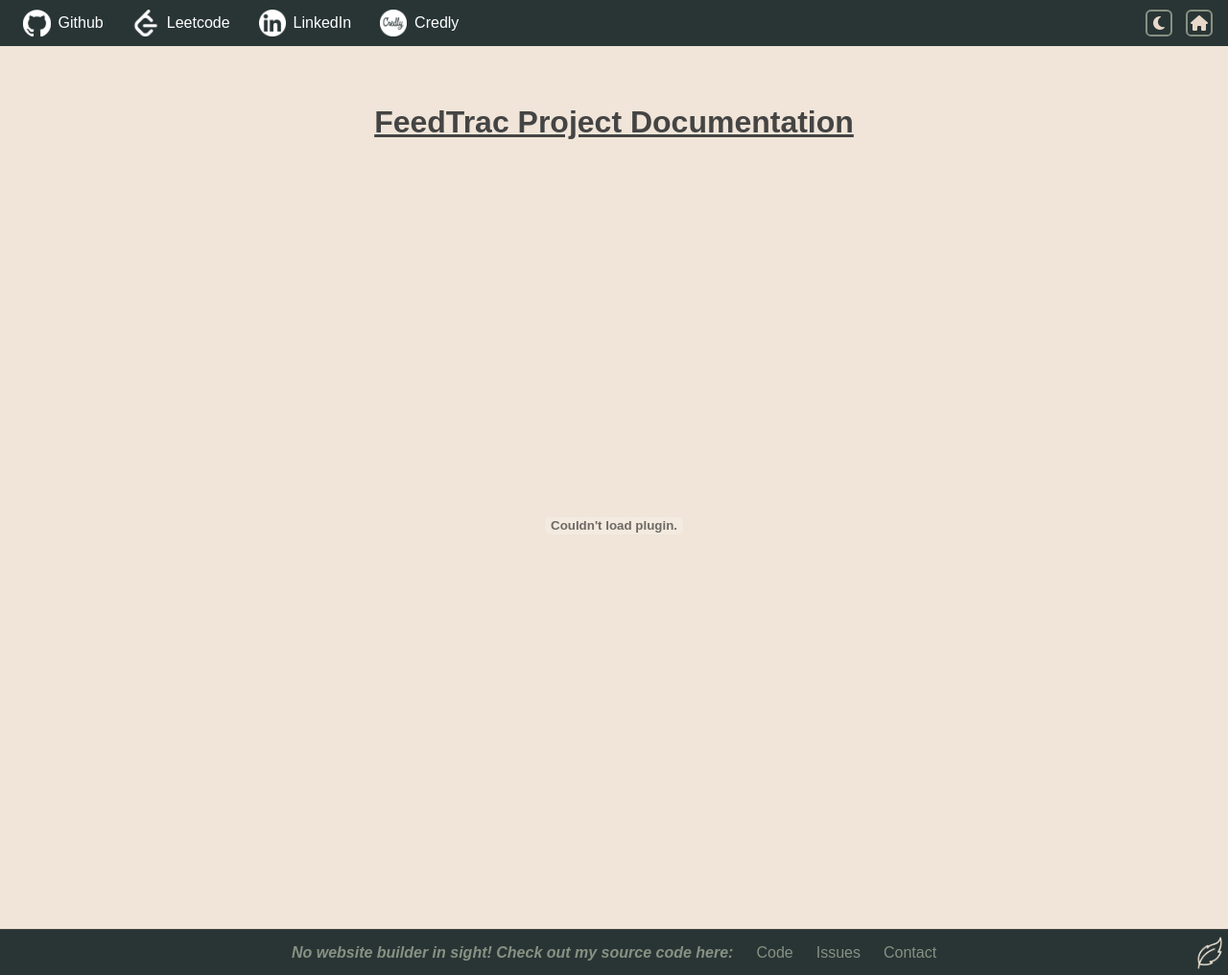
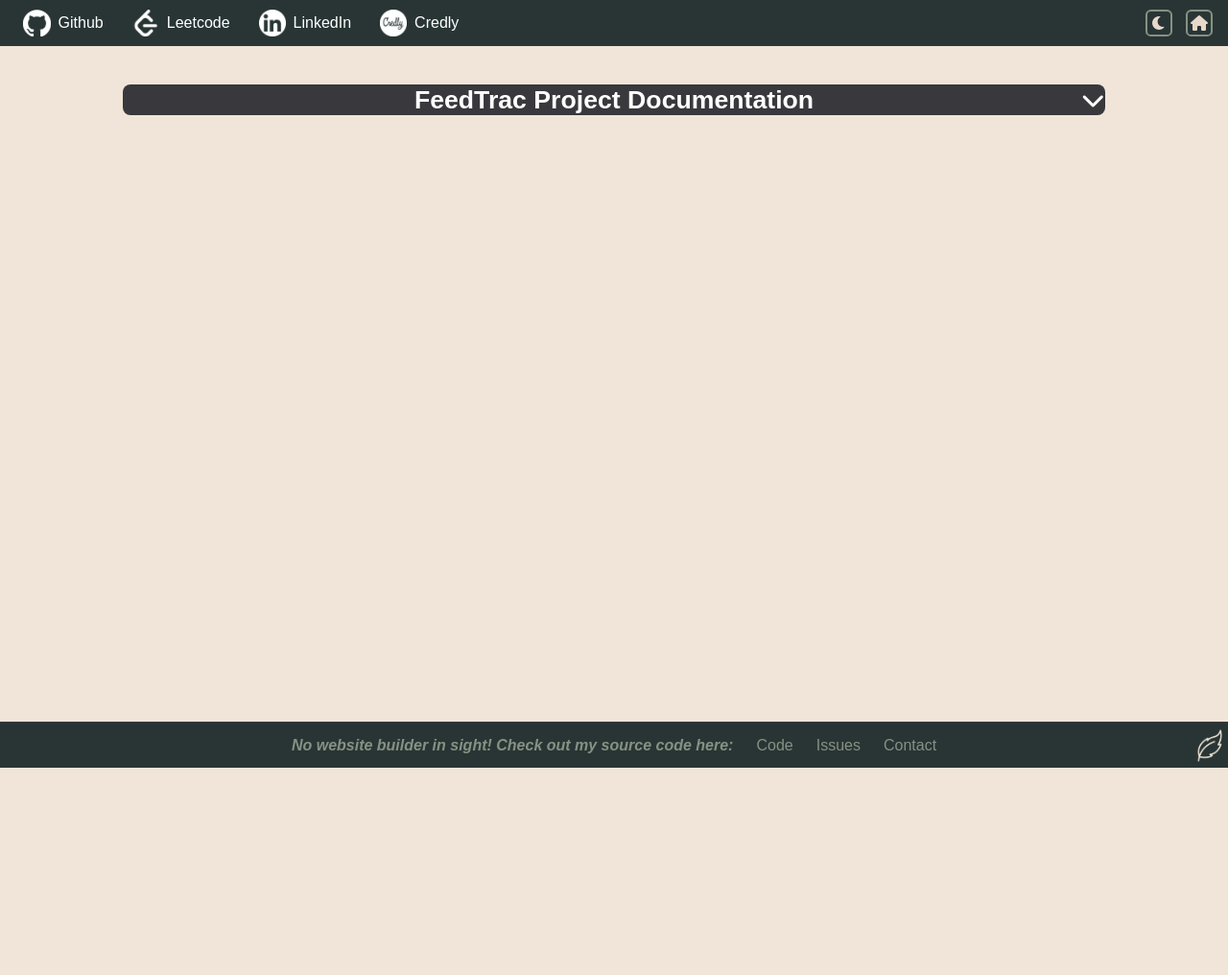
Before and after one commit to OSmith132/Osmith132.github.io, a PHP site: page /FeedTrac.html in a window 1280 px wide. Shown: the whole page at 96% size. After the commit the page ends 800 px from the top, so only its background shows below. Run offline with PHP 8.4, Linux system fonts and the light colour scheme; some libraries are stand-ins or nearby versions.

Commit message:
Fixed Main bug in index and added dropdown docs

```diff
--- a/FeedTrac.html
+++ b/FeedTrac.html
@@ -17,7 +17,7 @@
         <link rel="preconnect" href="https://fonts.googleapis.com">
         <link rel="preconnect" href="https://fonts.gstatic.com" crossorigin>
         <link href="https://fonts.googleapis.com/css2?family=Roboto:ital,wght@0,100;0,300;0,400;0,500;0,700;0,900;1,100;1,300;1,400;1,500;1,700;1,900&display=swap" rel="stylesheet">
-
+        <link rel="stylesheet" href="https://cdnjs.cloudflare.com/ajax/libs/font-awesome/6.0.0-beta3/css/all.min.css">
 
 
 
@@ -31,6 +31,8 @@
             integrity="sha256-2Kok7MbOyxpgUVvAk/HJ2jigOSYS2auK4Pfzbm7uH60="
             crossorigin="anonymous">
         </script>
+
+
 
         <script>
         $(function(){
@@ -50,22 +52,26 @@
         <!-- Main  -->
         <main>
 
+                <div class="pdfViewerContainer">
 
-
-
-            <div class="pdfViewer">
-                <h1>FeedTrac Project Documentation</h1>
-
-                <embed src="assets\Documentation\Team_Software_engineering.pdf" width="80%" height="100%"/>
-            </div>
+                    <button class="toggleButton">
+                        <h1>FeedTrac Project Documentation</h1>
+                        <i class="fas fa-chevron-down arrow"></i> <!-- Down arrow initially -->
+                    </button>
+                    <div class="pdfViewer">
+                        <embed src="assets/Documentation/Team_Software_engineering.pdf" style="height: 100vh; width: 80vw;" />
+                    </div>
+                </div>
 
 
         </main>
 
 
-            <!-- Footer -->
+        <!-- Footer -->
         <div id="footer"></div>
 
     </body>
 
+
+
 </html>
--- a/scripts/main.js
+++ b/scripts/main.js
@@ -121,3 +121,24 @@
         element.type = "password";
     }
 }
+
+
+document.querySelector('.toggleButton').addEventListener('click', function() {
+    const pdfViewer = document.querySelector('.pdfViewer');
+    const arrow = document.querySelector('.arrow');
+    const toggleButton = document.querySelector('.toggleButton');
+
+    if (pdfViewer.classList.contains('active')) {
+        pdfViewer.classList.remove('active');
+        arrow.classList.remove('rotate'); // Reset arrow direction
+        // Set border radius for hidden state
+        toggleButton.style.borderBottomLeftRadius = '1vh';
+        toggleButton.style.borderBottomRightRadius = '1vh';
+    } else {
+        pdfViewer.classList.add('active');
+        arrow.classList.add('rotate'); // Rotate arrow upwards
+        // Set border radius for visible state
+        toggleButton.style.borderBottomLeftRadius = '0';
+        toggleButton.style.borderBottomRightRadius = '0';
+    }
+});
--- a/stylesheets/main.css
+++ b/stylesheets/main.css
@@ -20,7 +20,8 @@
     /* Default colours */
     --background: #f0e5d8;
     --header: #293535;
-    --text: #444444;
+    --text: rgb(56, 56, 61);
+    --text-hover: rgba(56, 56, 61, 0.8);
     --alternate-text: white;
     --header-button: #e7d8c9;
     --header-light: #879183;
@@ -42,8 +43,14 @@
     font-family: sans-serif;
     margin: 0;
     min-height: 100vh;
-    height: 100%;
     transition: background-color 0.3s, border-color 0.3s;
+
+}
+
+main {
+    display: flex; /* Make the main a flex container */
+    flex: 1; /* Allow main to grow and fill available space */
+    flex-direction: column; /* Ensure content flows vertically */
 }
 
 
@@ -244,6 +251,7 @@
     position: relative;
     justify-content: center;
     align-items: center;
+    overflow: visible;
 }
 
 .index-main-title img {
@@ -391,7 +399,6 @@
     overflow: hidden; /* Hide elements sliding out of view */
     align-items: center;
     justify-content: center;
-    box-shadow: 0 1vh 2vh rgba(10, 10, 10, 0.0);
 }
 
 
@@ -485,18 +492,71 @@
 /* ------------- */
 
 
+.pdfViewerContainer {
+    display: flex;
+    flex-direction: column;
+    align-items: center;
+    width: 80vw;
+    margin: 5vh auto auto;
+
+    flex: 1; /* This will allow the main content to grow and fill the available space */
+}
+
 .pdfViewer {
     display: flex;
     justify-content: center;
     align-items: center;
-    display: flex;
-    margin: 5vh auto auto;
     flex-direction: column;
     text-decoration: underline;
     font-weight: 600;
-    width: 90vw;
-    height: 105vh;
+    width: 100%;
+    height: auto;
+    border-bottom-left-radius: 1vh;
+    border-bottom-right-radius: 1vh;
     background-color: var(--background);
+    overflow: hidden;
+    max-height: 0; /* Collapsed initially */
+    opacity: 0;
+    transition: max-height 0.5s ease, opacity 0.5s ease;
+}
 
-    transition: background-color 0.3s;
+.pdfViewer.active {
+    max-height: 100vh;
+    opacity: 1;
 }
+
+.toggleButton {
+    background-color: var(--text);
+    color: var(--alternate-text);
+    border: none;
+    cursor: pointer;
+    display: flex;
+    justify-content: center;
+    align-items: center;
+    width: 100%;
+    height: 4vh;
+    border-top-left-radius: 1vh;
+    border-top-right-radius: 1vh;
+
+    border-bottom-left-radius: 1vh;
+    border-bottom-right-radius: 1vh;
+
+    transition:
+    background-color 0.3s,
+    border-radius 0.3s ease-in-out 0.1s;
+}
+
+.toggleButton:hover {
+    background-color: var(--text-hover);
+}
+
+.arrow {
+    font-size: 3vh;
+    position: absolute;
+    margin-left: 78%;
+    transition: transform 0.3s ease;
+}
+
+.arrow.rotate {
+    transform: rotate(180deg);
+}
```
Also changed, not shown: GTIS.html (+13 -4 lines), index.html (+10 -4 lines).
